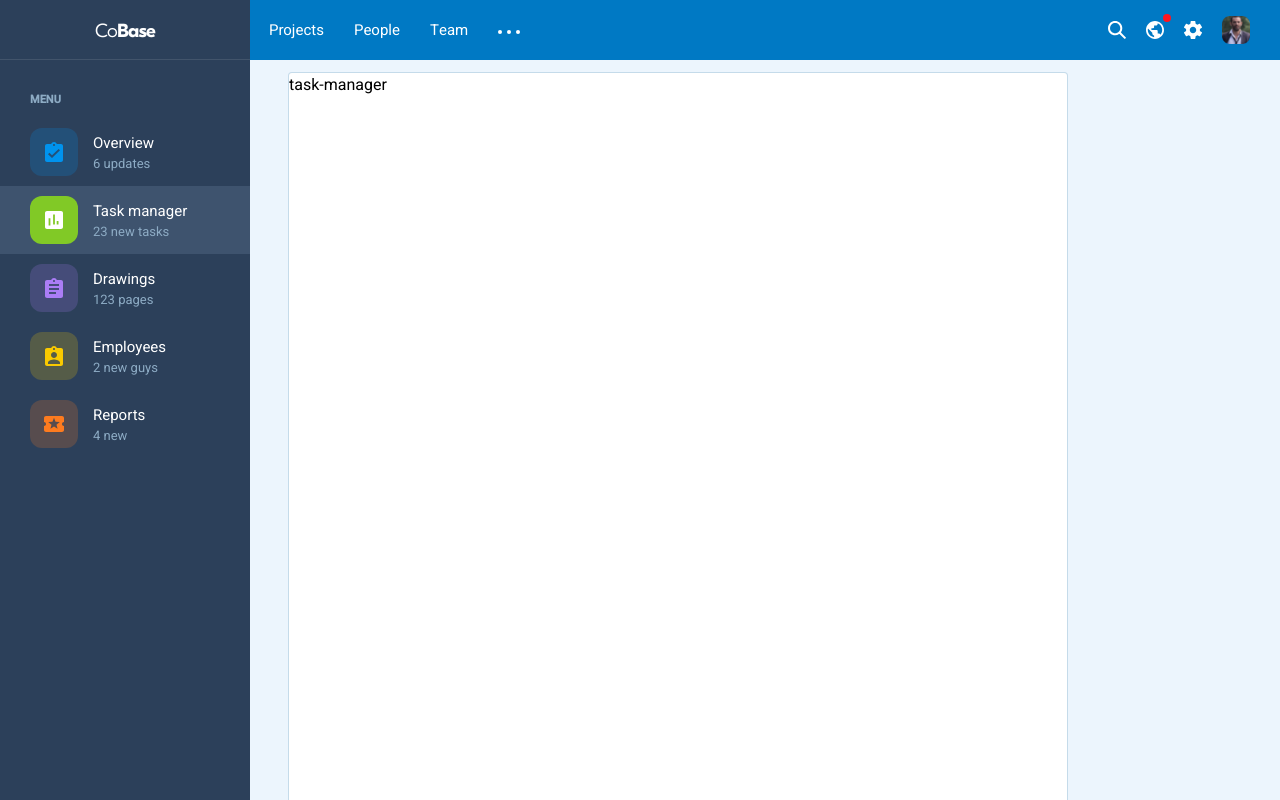
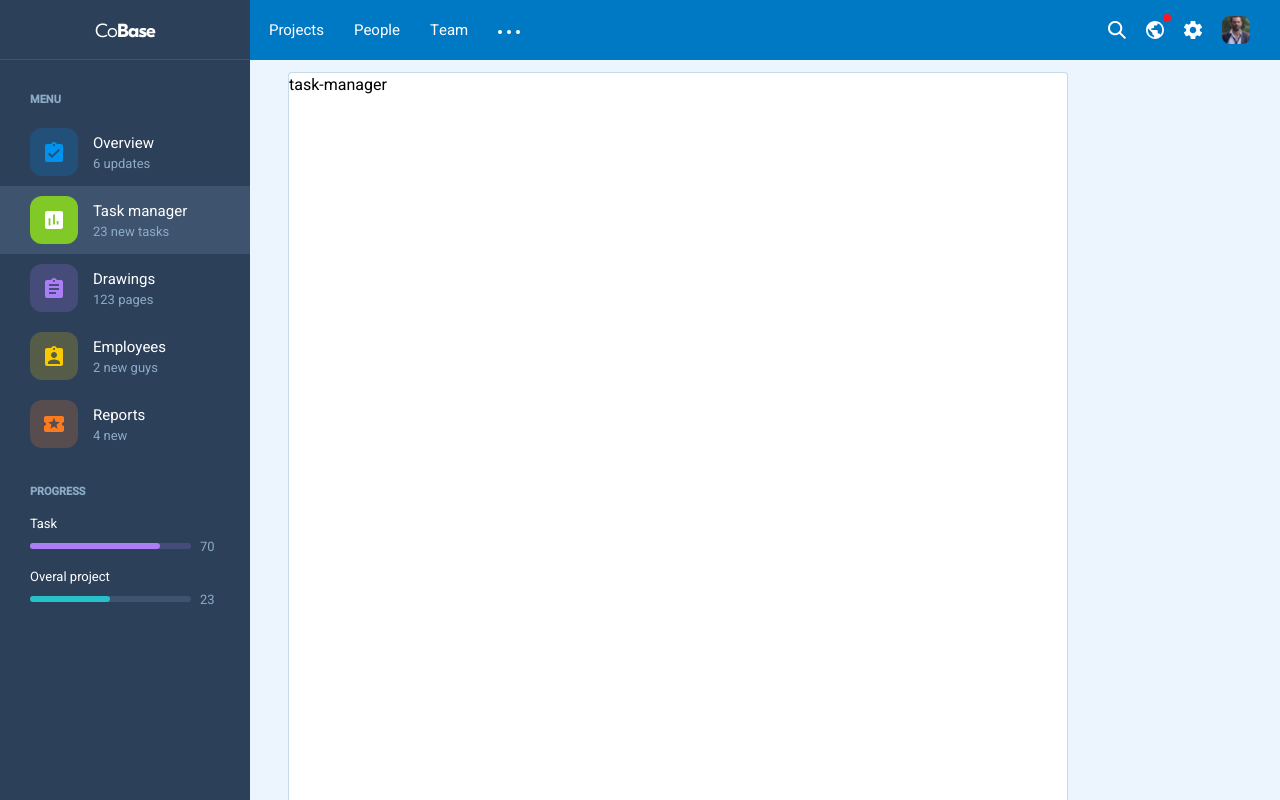
Before and after one commit to nlysenko/cobase-test, a React (Create React App) app in the folder apps/cobase-web/: page /task-manager in a window 1280 px wide. Built offline with nearby package versions, Linux system fonts and the light colour scheme.

Commit message:
Add progress in SideBar

```diff
--- a/apps/cobase-web/src/components/SideBar/SideBar.js
+++ b/apps/cobase-web/src/components/SideBar/SideBar.js
@@ -4,11 +4,13 @@
  *
  */
 
-import React from 'react'
+import React, { useState, useEffect } from 'react'
+import { useLocation } from 'react-router-dom'
 import { createUseStyles } from 'react-jss'
 
 import Header from 'shared/molecules/Header'
-import SideBarMenu from 'shared/molecules/SideBarMenu'
+import Menu from 'shared/molecules/Menu'
+import Progress from 'shared/molecules/Progress'
 
 import { RhinoColor } from 'shared/styles/colors'
 
@@ -22,6 +24,7 @@ const useStyles = createUseStyles({
     width: 250,
     backgroundColor: RhinoColor,
     transition: '0.5s',
+    overflow: 'scroll',
   },
 
   sidebar_open: {
@@ -31,10 +34,21 @@ const useStyles = createUseStyles({
 })
 
 const SideBar = (props) => {
+  const [progressIsOpen, setProgressIsOpen] = useState(false)
+
   const { sideBarIsOpen } = props
 
+  const usePageViews = () => {
+    let location = useLocation()
+
+    useEffect(() => {
+      setProgressIsOpen(location.pathname === '/task-manager')
+    }, [location])
+  }
+
+  usePageViews() // when the task manager page is in an open setting visible progress bar
+
   const classes = useStyles()
-
   return (
     <div
       className={`${classes.sidebar} ${
@@ -43,7 +57,9 @@ const SideBar = (props) => {
     >
       <Header />
 
-      <SideBarMenu />
+      <Menu />
+
+      {progressIsOpen ? <Progress /> : false}
     </div>
   )
 }
--- a/apps/cobase-web/src/shared/molecules/SideBarMenu.js
+++ b/apps/cobase-web/src/shared/molecules/Menu.js
@@ -1,6 +1,6 @@
 /**
  *
- * SideBarMenu
+ * Menu
  *
  */
 
@@ -31,7 +31,7 @@ const useStyles = createUseStyles({
     paddingLeft: 30,
   },
 
-  sidebar: {
+  navbar: {
     paddingTop: 10,
   },
 
@@ -62,14 +62,14 @@ const useStyles = createUseStyles({
   },
 })
 
-const SideBarMenu = () => {
+const Menu = () => {
   const classes = useStyles()
 
   return (
     <div className={classes.menu}>
       <h3 className={classes.title}>MENU</h3>
 
-      <nav className={classes.sidebar}>
+      <nav className={classes.navbar}>
         <ul className={classes.list}>
           <li className={classes.item}>
             <NavLink
@@ -161,4 +161,4 @@ const SideBarMenu = () => {
   )
 }
 
-export default SideBarMenu
+export default Menu
--- /dev/null
+++ b/apps/cobase-web/src/shared/molecules/Progress.js
@@ -0,0 +1,110 @@
+/**
+ *
+ * Progress
+ *
+ */
+
+import React from 'react'
+import { createUseStyles } from 'react-jss'
+
+import {
+  NepalColor,
+  WhiteColor,
+  WaikawaGrayColor,
+  PortageColor,
+  JavaColor,
+  FrenchPassColor,
+} from 'shared/styles/colors'
+
+const useStyles = createUseStyles({
+  wrapper: {
+    padding: {
+      top: 25,
+      left: 30,
+    },
+  },
+
+  title: {
+    fontSize: 11,
+    fontFamily: 'Heebo-Medium',
+    color: NepalColor,
+    paddingBottom: 6,
+  },
+
+  name: {
+    fontSize: 13,
+    color: WhiteColor,
+    display: 'block',
+    marginTop: 8,
+  },
+
+  progressbar_wrapper: {
+    height: 26,
+    display: 'flex',
+    alignItems: 'center',
+  },
+
+  progressbar_valuemax: {
+    display: 'inline-block',
+    width: 161,
+    height: 6,
+    borderRadius: 100,
+    backgroundColor: WaikawaGrayColor,
+  },
+
+  progressbar_valuemin: {
+    composes: '$progressbar_valuemax',
+    backgroundColor: FrenchPassColor,
+  },
+
+  progress_valuemax: {
+    height: '100%',
+    width: 130,
+    backgroundColor: PortageColor,
+    borderRadius: 100,
+  },
+
+  progress_valuemin: {
+    composes: '$progress_valuemax',
+    backgroundColor: JavaColor,
+    width: 80,
+  },
+
+  indicator: {
+    fontSize: 13,
+    color: NepalColor,
+    paddingLeft: 9,
+  },
+})
+
+const Progress = () => {
+  const classes = useStyles()
+
+  return (
+    <div className={classes.wrapper}>
+      <h3 className={classes.title}>PROGRESS</h3>
+
+      <span className={classes.name}>Task</span>
+
+      <div className={classes.progressbar_wrapper}>
+        <div className={classes.progressbar_valuemax}>
+          <div className={classes.progress_valuemax} id="task" />
+        </div>
+
+        <span className={classes.indicator}>70</span>
+      </div>
+
+      <span className={classes.name}>Overal project</span>
+
+      <div className={classes.progressbar_wrapper}>
+        <div className={classes.progressbar_valuemin}>
+          <div className={classes.progress_valuemin} id="project" />
+        </div>
+
+        <span className={classes.indicator}>23</span>
+      </div>
+    </div>
+  )
+}
+
+export default Progress
--- a/apps/cobase-web/src/shared/styles/colors.js
+++ b/apps/cobase-web/src/shared/styles/colors.js
@@ -22,3 +22,4 @@ export const TorchRedColor = '#ff151f'
 export const BaliHaiColor = 'rgba(183, 210, 229, 0.8)'
 export const DustyGrayColor = 'hsla(0,0%,100%,.1)'
 export const FrenchPassColor = 'rgba(185, 216, 254, 0.12)'
+export const WaikawaGrayColor = 'rgba(171,125,246,.2)'
```
